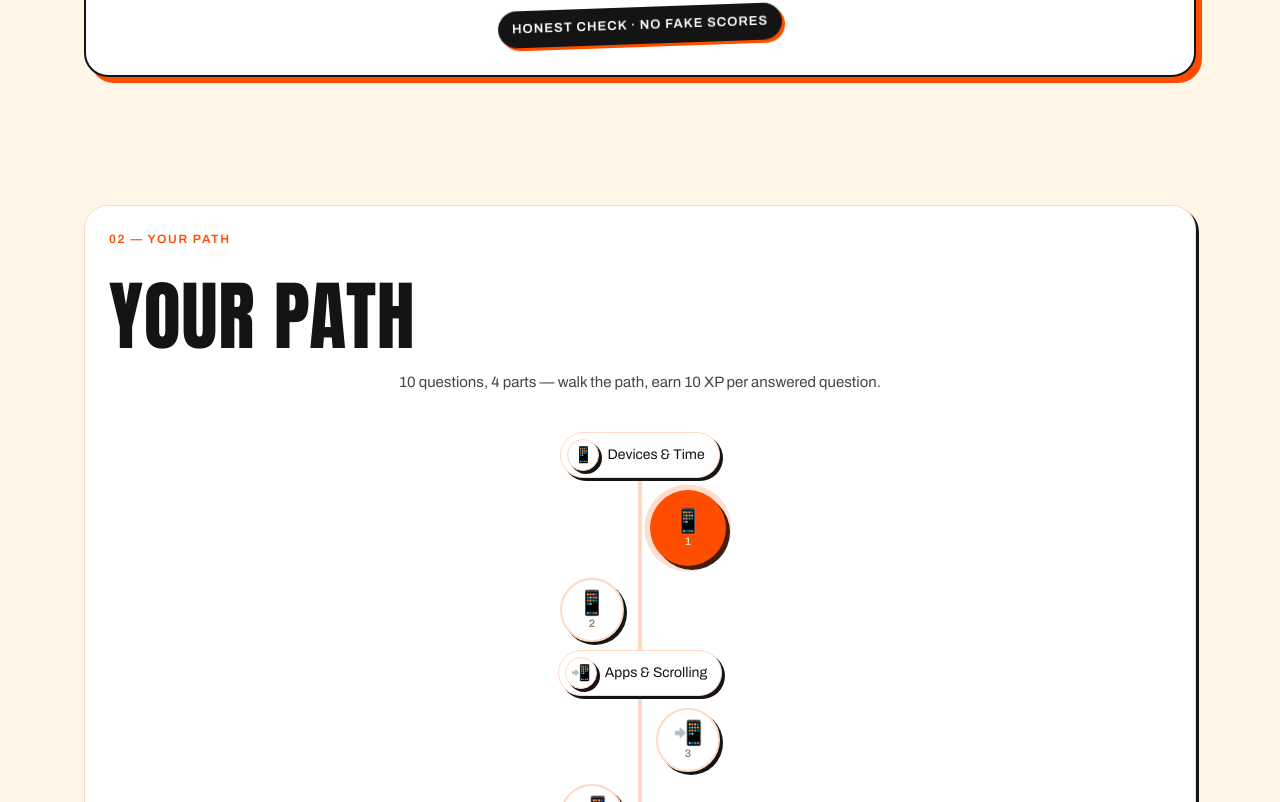
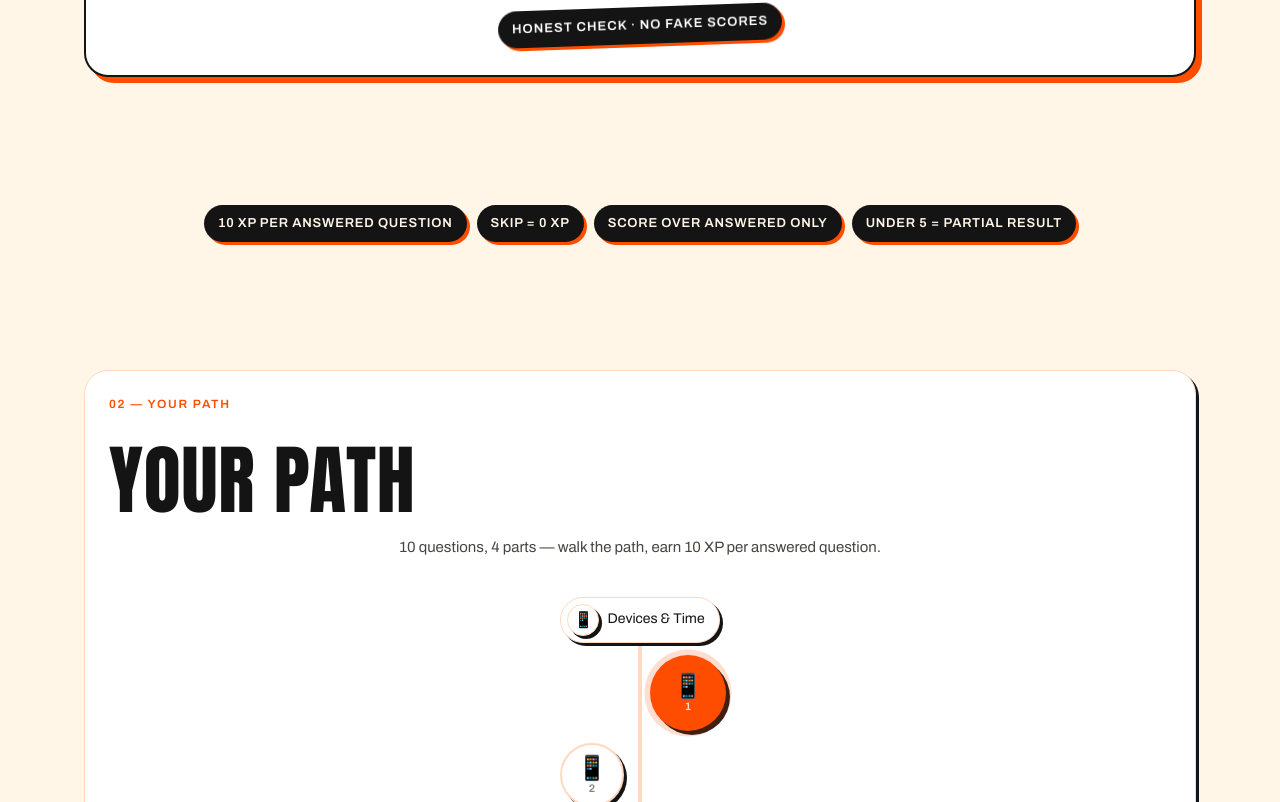
Before and after one commit to ab162012/screen-habits, a React (Vite) app: page / in a window 1280 px wide. Shown: the part 747-1549 px from the top of the page. Built offline with nearby package versions, Linux system fonts and the light colour scheme.

Commit message:
Improvements from RE map: remove dead jspdf dep, OG/Twitter meta + theme-color, honest-rules strip on Home, skip-to-content link, Anton score number

```diff
--- a/index.html
+++ b/index.html
@@ -6,6 +6,13 @@
     <meta name="viewport" content="width=device-width, initial-scale=1.0, maximum-scale=1.0, user-scalable=no" />
     <title>Screen Habits — Know your screen. Own your time.</title>
     <meta name="description" content="Know your screen. Own your time. A gamified, honest check for students to measure daily screen balance, protect evening sleep, and build real-world routines." />
+    <meta name="theme-color" content="#FFF6E8" />
+    <meta property="og:type" content="website" />
+    <meta property="og:title" content="Screen Habits — Know your screen. Own your time." />
+    <meta property="og:description" content="A 10-question check for students. Know your habit, pick one 7-day challenge." />
+    <meta name="twitter:card" content="summary" />
+    <meta name="twitter:title" content="Screen Habits — Know your screen. Own your time." />
+    <meta name="twitter:description" content="A 10-question check for students. Know your habit, pick one 7-day challenge." />
     <!-- two26 fonts: Anton (headlines) + Archivo (body) -->
     <link rel="preconnect" href="https://fonts.googleapis.com">
     <link rel="preconnect" href="https://fonts.gstatic.com" crossorigin>
--- a/package.json
+++ b/package.json
@@ -12,7 +12,6 @@
   },
   "dependencies": {
     "canvas-confetti": "^1.9.4",
-    "jspdf": "^4.2.1",
     "react": "^19.3.1",
     "react-dom": "^19.3.1"
   },
--- a/src/App.tsx
+++ b/src/App.tsx
@@ -206,6 +206,7 @@ export const App: React.FC = () => {
 
   return (
     <div className="site-wrapper">
+      <a href="#main-content" className="skip-link">Skip to content</a>
       {/* Top Navigation Bar */}
       <Navbar currentRoute={currentRoute} onNavigate={navigateTo} />
 
--- a/src/components/HomePage.tsx
+++ b/src/components/HomePage.tsx
@@ -60,6 +60,14 @@ export const HomePage: React.FC<HomePageProps> = ({ onNavigate, hasExistingAnswe
           <span className="emoji-medallion">🎯</span>
         </div>
         <span className="t26-sticker">Honest check · No fake scores</span>
+      </section>
+
+      {/* Honest rules: the scoring rules, stated on the Home page, not buried in the Result. */}
+      <section className="honest-rules-strip" aria-label="How the score works">
+        <span className="honest-rule">10 XP per answered question</span>
+        <span className="honest-rule">Skip = 0 XP</span>
+        <span className="honest-rule">Score over answered only</span>
+        <span className="honest-rule">Under 5 = Partial result</span>
       </section>
 
       {/* Your path: the 10-node winding path, 4 parts. Tap any node to start the quest. */}
--- a/src/index.css
+++ b/src/index.css
@@ -3220,6 +3220,59 @@ button {
 }
 
 /* --------------------------------------------------------------------------
+   Improvements pass (2026-11-05): from the reverse-engineering map.
+   - Honest-rules strip: the scoring rules, on Home, in two26 black pills.
+   - Skip link: keyboard users jump straight to content.
+   - Score number: Anton, like every other big number on the site.
+   -------------------------------------------------------------------------- */
+.honest-rules-strip {
+  display: flex;
+  flex-wrap: wrap;
+  justify-content: center;
+  gap: 10px;
+  margin-bottom: 72px;
+}
+
+.honest-rule {
+  display: inline-block;
+  background-color: var(--navy);
+  color: #FFF6E8;
+  font-size: 13px;
+  font-weight: 600;
+  letter-spacing: 0.06em;
+  text-transform: uppercase;
+  padding: 8px 14px;
+  border-radius: var(--radius-full);
+  box-shadow: 3px 3px 0 var(--blue);
+}
+
+.skip-link {
+  position: absolute;
+  left: 16px;
+  top: -60px;
+  z-index: 200;
+  background-color: var(--navy);
+  color: #FFF6E8;
+  font-size: 14px;
+  font-weight: 600;
+  padding: 10px 16px;
+  border-radius: var(--radius-full);
+  text-decoration: none;
+  transition: top 200ms ease-out;
+}
+
+.skip-link:focus {
+  top: 12px;
+}
+
+.score-number-big {
+  font-family: 'Anton', 'Archivo', sans-serif;
+  font-size: 3rem;
+  font-weight: 400;
+  letter-spacing: 0.01em;
+}
+
+/* --------------------------------------------------------------------------
    All-device compatibility pass (2026-11-05): format + headline + nav + footer.
    Audit found, from the code (not a guess): navbar overflowed at 360px
    (brand + 4 links in a fixed 58px bar), hero headline min 56px was too
```
